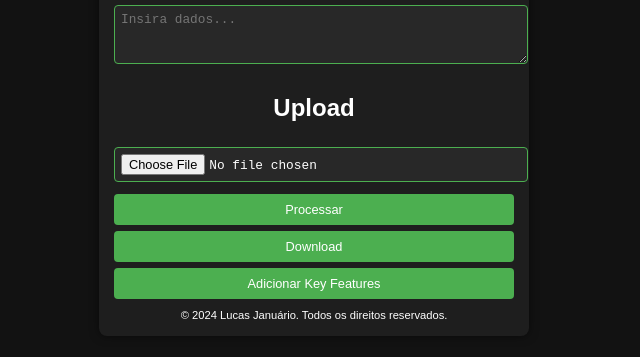
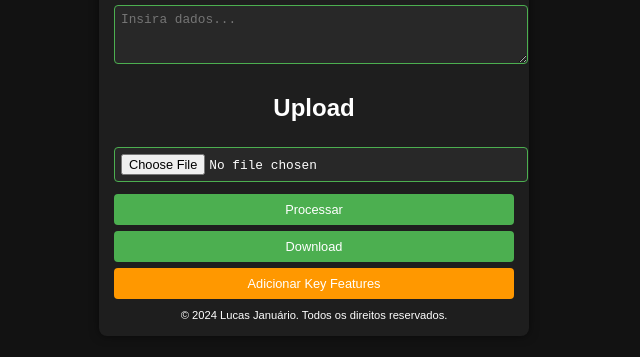
Before and after one commit to lkjobs/zara, a plain HTML site: page index.html in a window 1280 px wide. Shown: the part 297-654 px from the top of the page, without its empty margins (326-966 px from the left). Drawn offline with Linux system fonts and the light colour scheme; some packages are replaced by stand-ins of ours; a script that the page names is missing.

Commit message:
Update index.html

```diff
--- a/index.html
+++ b/index.html
@@ -68,11 +68,11 @@
             background-color: #45a049; /* Tom mais escuro ao passar o mouse */
         }
         .key-feature-button {
-            background-color: #4CAF50; /* Fundo verde */
+            background-color: #ff9800; /* Fundo laranja */
             color: white; /* Texto branco */
         }
         .key-feature-button:hover {
-            background-color: #45a049; /* Tom mais escuro ao passar o mouse */
+            background-color: #fb8c00; /* Tom mais escuro ao passar o mouse */
         }
         .footer {
             margin-top: 10px;
```
